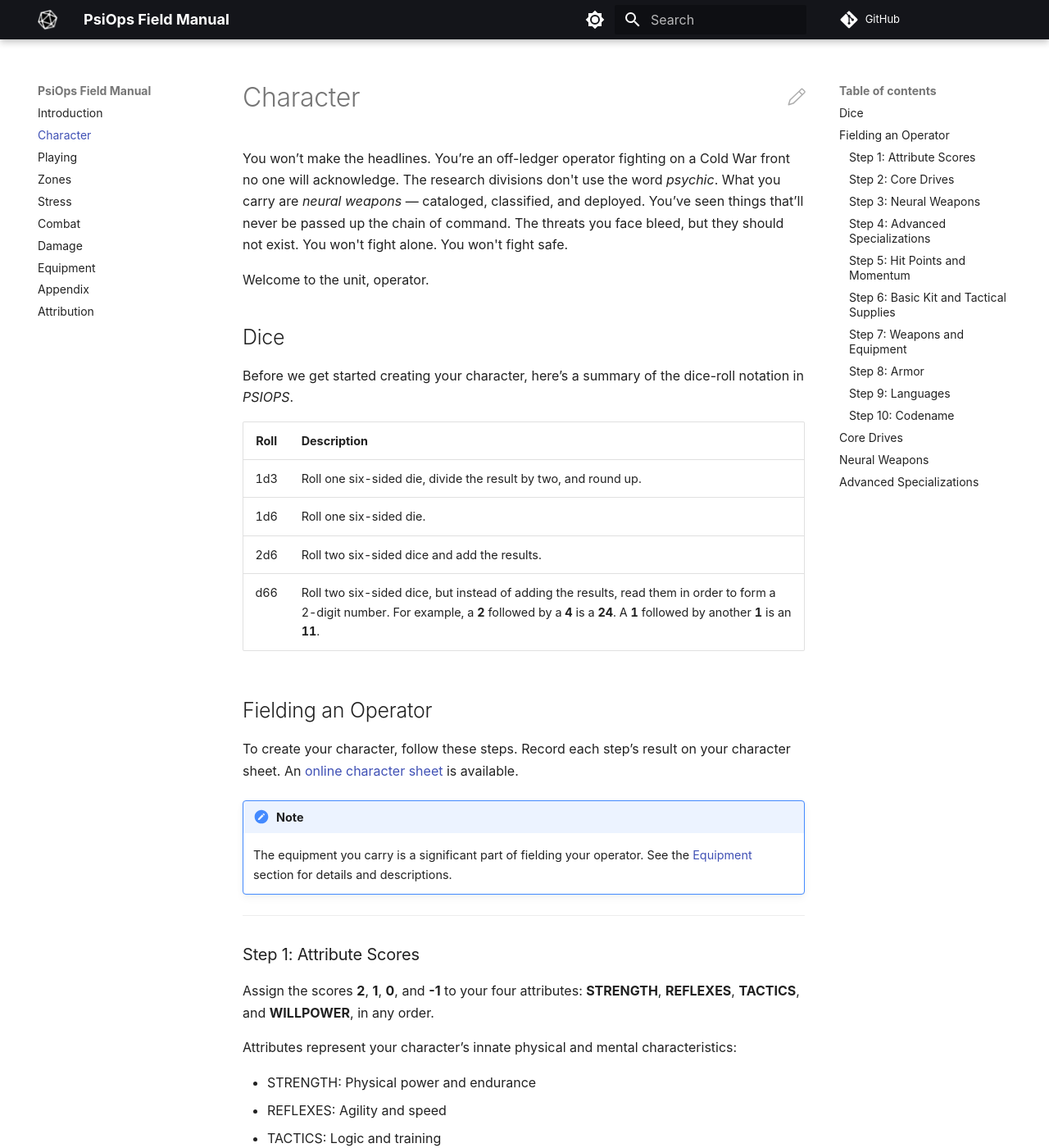
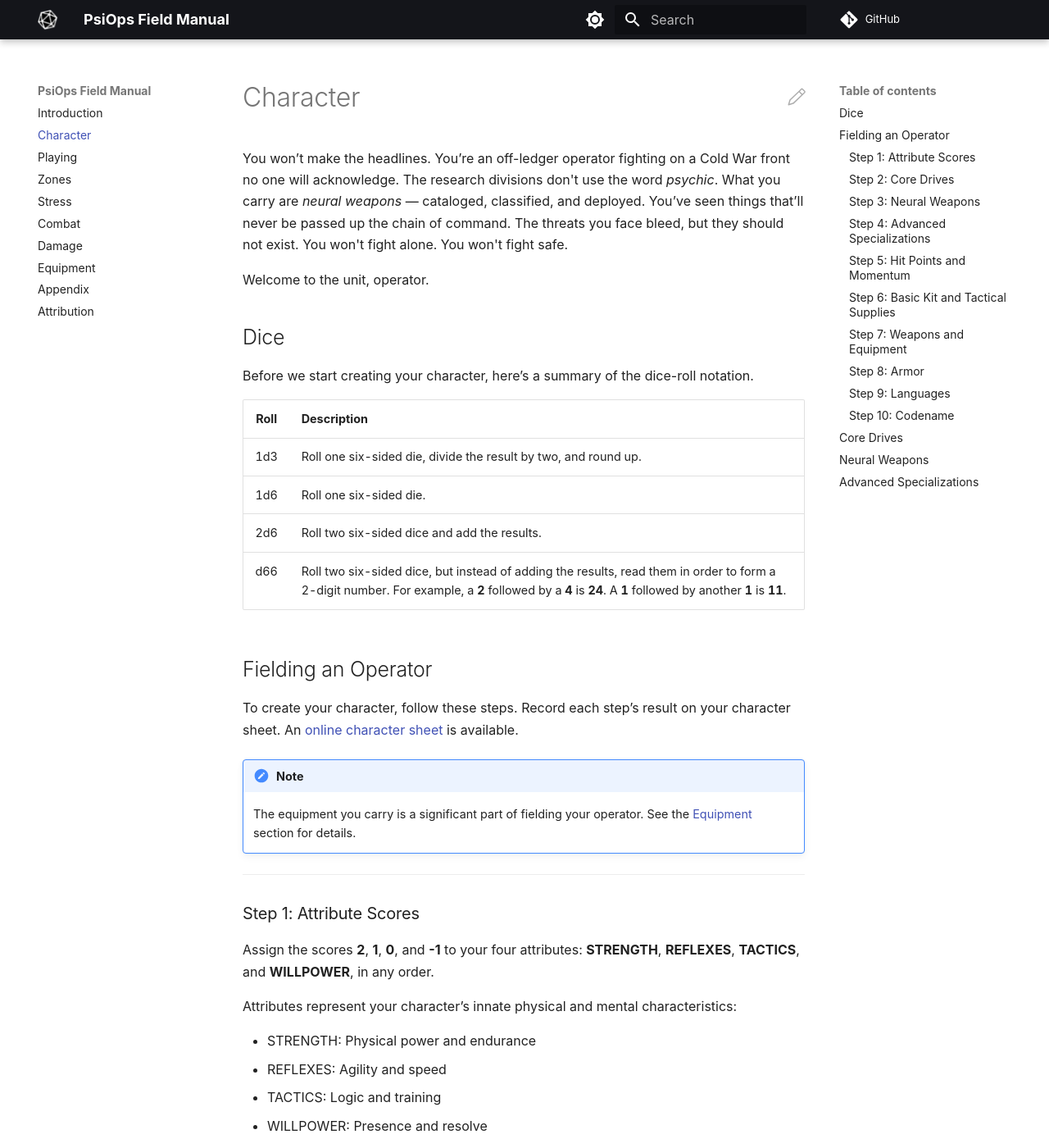
Before and after one commit to joemoose/psiops, an MkDocs documentation site: the page built from docs/character.md, in a window 1280 px wide and 1400 px high. Shown: the whole window at 82% size. Built offline with MkDocs 1.6.1 and Material for MkDocs 9.7.7, drawn with Linux system fonts in a browser that asks for light colours; plug-ins that fetch from the network failed and are left out; comment, search, counter and statistics services are not loaded.

Commit message:
Update character sheet links and add images
Replace outdated character sheet URLs across docs (index.md, character.md) with the new canonical spreadsheet link, add a Character Sheet section to the appendix linking the sheet, and apply small wording/formatting tweaks in character.md. Also add several image assets under the world/ directory (ChatGPT Image files, MOSHED anonymized jpg, dress-patch.png). These changes centralize the character sheet reference and include new image resources for the project.

```diff
--- a/docs/character.md
+++ b/docs/character.md
@@ -6,22 +6,22 @@
 
 ## Dice
 
-Before we get started creating your character, here’s a summary of the dice-roll notation in *PSIOPS*.
+Before we start creating your character, here’s a summary of the dice-roll notation.
 
 | Roll | Description |
 | :-: | - |
 | 1d3 | Roll one six-sided die, divide the result by two, and round up. |
 | 1d6 | Roll one six-sided die. |
 | 2d6 | Roll two six-sided dice and add the results. |
-| d66 | Roll two six-sided dice, but instead of adding the results, read them in order to form a 2-digit number. For example, a **2** followed by a **4** is a **24**. A **1** followed by another **1** is an **11**. |
+| d66 | Roll two six-sided dice, but instead of adding the results, read them in order to form a 2-digit number. For example, a **2** followed by a **4** is **24**. A **1** followed by another **1** is **11**. |
 
 ## Fielding an Operator
 
-To create your character, follow these steps. Record each step’s result on your character sheet. An [online character sheet](https://docs.google.com/spreadsheets/d/1nXl3zzDPdnynzU9b2nkZ7mkdb1ej1KRLOmVsH0DlBbU/export?format=xlsx) is available.
+To create your character, follow these steps. Record each step’s result on your character sheet. An [online character sheet](https://docs.google.com/spreadsheets/d/13iXOYL2xXxRbhtij5ctxEta8CvKbJu153RTHmmcoaDE/?editformat=xlsx) is available.
 
 !!! note
 
-	The equipment you carry is a significant part of fielding your operator. See the [Equipment](equipment.md) section for details and descriptions.
+	The equipment you carry is a significant part of fielding your operator. See the [Equipment](equipment.md) section for details.
 
 ---
 
```
Also changed, not shown: docs/appendix.md (+4 -0 lines), docs/index.md (+1 -1 lines), 5 other files.
